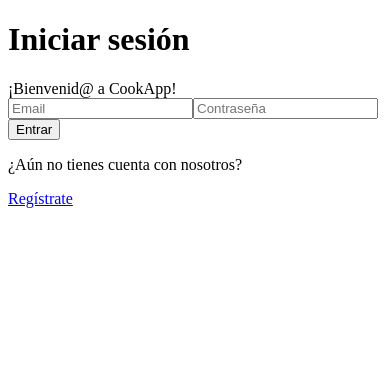
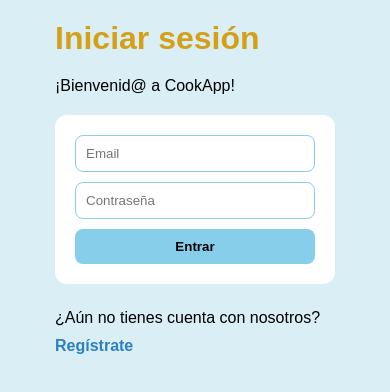
Before and after one commit to asolermaria/CookApp-Frontend, a React (Vite) app: page /login in a window 390 px wide. Shown: the top 392 px of the page. Built offline with nearby package versions, Linux system fonts and the light colour scheme; no server answers.

Commit message:
style(ui): add responsive global styles and improve recipe layouts

```diff
--- a/src/App.jsx
+++ b/src/App.jsx
@@ -6,8 +6,8 @@
 import RecipeDetail from "./pages/RecipeDetail";
 import FavouriteRecipes from "./pages/FavouriteRecipes";
 import UserDashboard from "./pages/UserDashboard";
-import CreateRecipe from "./pages/CreateRecipe"
-import EditRecipe from "./pages/EditRecipe"
+import CreateRecipe from "./pages/CreateRecipe";
+import EditRecipe from "./pages/EditRecipe";
 
 function App() {
   return (
--- a/src/components/RecipeCard.jsx
+++ b/src/components/RecipeCard.jsx
@@ -31,7 +31,7 @@
 
       <h2>{recipe.title}</h2>
 
-      <p>Creador: {recipe.user_id?.name}</p>
+      <span>Creador: <b>{recipe.user_id?.name}</b></span>
 
       <Link to={`/recipes/${recipe._id}`}>Ver detalle</Link>
     </div>
--- a/src/main.jsx
+++ b/src/main.jsx
@@ -2,6 +2,7 @@
 import { createRoot } from "react-dom/client";
 
 import App from "./App.jsx";
+import "./styles/index.css";
 
 import { AuthProvider } from "./context/AuthContext.jsx";
 
--- a/src/pages/CreateRecipe.jsx
+++ b/src/pages/CreateRecipe.jsx
@@ -31,7 +31,8 @@
         // Convertimos ingredientes de String a Array
         ingredients: formData.ingredients
           .split(",") // Separa elementos del array por comas
-          .map((ingredient) => ingredient.trim()), // Limpia espacios al principio y al final de cada ingrediente
+          .map((ingredient) => ingredient.trim()) // Limpia espacios al principio y al final de cada ingrediente
+          .filter((ingredient) => ingredient !== ""), // Evita guardar ingredientes vacíos si el usuario añade comas extra
       });
 
       alert("Receta creada");
--- a/src/pages/FavouriteRecipes.jsx
+++ b/src/pages/FavouriteRecipes.jsx
@@ -48,15 +48,18 @@
 
   return (
     <div className="favorites-page">
-      <Link to="/home">Volver al inicio</Link>
+      <div className="favorites-container">
+        <Link to="/home">Ver todas las recetas</Link>
 
         <h1>Mis recetas favoritas</h1>
 
+        <div className="recipes-container">
           {favorites
             .filter((favorite) => favorite.recipe_id) // Filtramos solo por los favoritos que tengan recipe_id, así evitamos recetas borradas
             .map((favorite) => (
               <div className="recipe-card" key={favorite._id}>
-            <button type="button"
+                <button
+                  type="button"
                   onClick={() => handleRemoveFavorite(favorite.recipe_id._id)}
                 >
                   <FaHeart color="red" />
@@ -69,11 +72,17 @@
 
                 <h2>{favorite.recipe_id.title}</h2>
 
-            <p>Creador: {favorite.recipe_id.user_id?.name}</p>
+                <p>
+                  Creador: <b>{favorite.recipe_id.user_id?.name}</b>
+                </p>
 
-            <Link to={`/recipes/${favorite.recipe_id._id}`}>Ver detalle</Link>
+                <Link to={`/recipes/${favorite.recipe_id._id}`}>
+                  Ver detalle
+                </Link>
               </div>
             ))}
+        </div>
+      </div>
     </div>
   );
 };
--- a/src/pages/Home.jsx
+++ b/src/pages/Home.jsx
@@ -43,11 +43,11 @@
   }, [title, difficulty]);
 
   return (
-    <div className="recipes-page">
-      <div className="recipes-container">
+    <div className="home-page">
+      <div className="home-container">
         <h1>CookApp</h1>
 
-        <span>¡Bienvenid@, {user?.name}!</span>
+        <span>¡Bienvenid@, <b>{user?.name}</b>!</span>
 
         <nav className="home-nav">
           <Link to="/user-dashboard">Ver mi perfil</Link>
@@ -60,8 +60,9 @@
           difficulty={difficulty}
           setDifficulty={setDifficulty}
         />
-
-        <RecipeList recipes={recipes} loading={loading} />
+        <div className="recipes-container">
+          <RecipeList recipes={recipes} loading={loading} />
+        </div>
       </div>
     </div>
   );
--- a/src/pages/Login.jsx
+++ b/src/pages/Login.jsx
@@ -62,7 +62,7 @@
           <button type="submit">Entrar</button>
         </form>
 
-        {error && <p>{error}</p>}
+        {error && <p className="mensaje-error">{error}</p>}
 
         <div className="login-footer">
           <p>¿Aún no tienes cuenta con nosotros?</p>
--- a/src/pages/RecipeDetail.jsx
+++ b/src/pages/RecipeDetail.jsx
@@ -37,17 +37,31 @@
 
   return (
     <div className="recipe-detail-page">
-      <Link to="/home">Ver todas las recetas</Link>
-      <Link to="/user-dashboard">Ir a mi perfil</Link>
+      <div className="recipe-detail-container">
+        <nav className="recipe-detail-nav">
+          <Link to="/home">Ver todas las recetas</Link>
+          <Link to="/user-dashboard">Ir a mi perfil</Link>
+        </nav>
 
-      {loading && <p>Cargando receta...</p>}
-
-      <img src={recipe.image} alt={recipe.title} />
-      <h1>{recipe.title}</h1>
-      <p>Ingredientes: {recipe.ingredients?.join(", ")}</p>
-      <p>Pasos: {recipe.steps}</p>
-      <p>Dificultad: {recipe.difficulty}</p>
-      <p>Creador: {recipe.user_id?.name}</p>
+        <img src={recipe.image} alt={recipe.title} />
+        <h1>{recipe.title}</h1>
+        <p>
+          <b>Ingredientes: </b>
+          {recipe.ingredients?.join(", ")}
+        </p>
+        <p>
+          <b>Pasos: </b>
+          {recipe.steps}
+        </p>
+        <p>
+          <b>Dificultad: </b>
+          {recipe.difficulty}
+        </p>
+        <p>
+          <b>Creador: </b>
+          <b>{recipe.user_id?.name}</b>
+        </p>
+      </div>
     </div>
   );
 };
--- a/src/pages/Register.jsx
+++ b/src/pages/Register.jsx
@@ -70,7 +70,7 @@
           <button type="submit">Registrarse</button>
         </form>
 
-        {error && <p>{error}</p>}
+        {error && <p className="mensaje-error">{error}</p>}
         {error === "Email ya registrado" && (
           <Link to="/login">¿Quieres iniciar sesión?</Link>
         )}
--- /dev/null
+++ b/src/styles/index.css
@@ -0,0 +1,220 @@
+/* VARIABLES GLOBALES */
+:root {
+  --primary-color: #87ceeb;
+  --primary-hover: #6fc4e4;
+  --secondary-color: #d4a017;
+  --background-color: #daeef5;
+}
+
+* {
+  box-sizing: border-box;
+  margin: 0;
+  padding: 0;
+}
+
+/* LAYOUT GENERAL */
+.login-page,
+.register-page,
+.recipes-page,
+.recipe-detail-page,
+.favorites-page,
+.user-dashboard-page,
+.create-recipe-page,
+.edit-recipe-page {
+  padding: 20px;
+}
+
+/* CONTAINERS */
+.login-container,
+.register-container,
+.home-container,
+.recipe-detail-container,
+.user-dashboard-container,
+.favorites-container,
+.create-recipe-container,
+.edit-recipe-container {
+  width: 80%;
+  margin: auto;
+}
+
+/* ESTILOS GLOBALES */
+body {
+    margin: 0;
+  background: var(--background-color);
+  font-family: Arial, sans-serif;
+  color: black;
+}
+
+form {
+  display: flex;
+  flex-direction: column;
+  margin: 20px 0;
+  gap: 10px;
+  background: white;
+  padding: 20px;
+  border-radius: 12px;
+}
+
+input,
+textarea,
+select {
+  padding: 10px;
+  border: 1px solid var(--primary-color);
+  border-radius: 8px;
+}
+
+input:focus,
+textarea:focus,
+select:focus {
+  outline: none;
+  border: 1px solid var(--secondary-color);
+}
+
+button {
+  padding: 10px;
+  border: none;
+  border-radius: 8px;
+  background: var(--primary-color);
+  color: black;
+  font-weight: bold;
+  cursor: pointer;
+}
+
+button:hover {
+  background: var(--primary-hover);
+}
+
+h1,
+h2 {
+  color: var(--secondary-color);
+}
+
+h1 {
+  margin-bottom: 20px;
+}
+
+h2 {
+  margin: 10px 0;
+}
+
+span,
+p {
+  display: block;
+  margin: 10px 0;
+}
+
+/* span {
+  font-weight: bold;
+} */
+
+a {
+  text-decoration: none;
+  color: #2f80c0;
+  font-weight: bold;
+}
+
+a:hover {
+  color: var(--secondary-color);
+}
+
+/* CLASES */
+.recipe-card {
+  background: white;
+  padding: 15px;
+  border-radius: 12px;
+  margin-top: 20px;
+  display: flex;
+  flex-direction: column;
+  gap: 10px;
+  box-shadow: 0 2px 8px rgba(0, 0, 0, 0.1);
+}
+
+.recipe-card img {
+  width: 100%;
+  height: 200px;
+  object-fit: cover;
+  border-radius: 12px;
+}
+
+.recipe-card a {
+  margin-top: 5px;
+}
+
+.recipe-card button {
+  margin-top: 10px;
+}
+
+.recipe-detail-page img {
+  width: 100%;
+  max-height: 400px;
+  object-fit: cover;
+  border-radius: 12px;
+}
+
+.home-nav,
+.recipe-detail-nav {
+  display: flex;
+  gap: 20px;
+  margin: 20px 0;
+}
+
+.recipes-filters {
+  display: flex;
+  gap: 10px;
+  margin: 20px 0;
+}
+
+.recipes-container {
+  display: grid;
+  gap: 20px;
+}
+
+.delete-button {
+  background-color: red;
+}
+
+.register-footer,
+.login-footer {
+  margin-top: 25px;
+}
+
+.mensaje-error {
+  color: red;
+  font-weight: bold;
+}
+
+.user-dashboard-msg-bienvenida{
+    margin-top: 40px;
+    margin-bottom: 25px;
+}
+
+.user-dashboard-options{
+    display: flex;
+    flex-direction: column;
+    gap: 10px;
+    margin-bottom: 40px;
+}
+
+.user-dashboard-options button{
+    color: white;
+    background-color: red;
+    width: fit-content;
+}
+
+/* MEDIA QUERIES */
+@media (min-width: 768px) {
+  .recipes-container {
+    grid-template-columns: 1fr 1fr;
+  }
+}
+
+@media (max-width: 600px) {
+  .recipes-filters {
+    flex-direction: column;
+  }
+
+  .home-nav,
+  .recipe-detail-nav {
+    flex-direction: column;
+  }
+}
```
Also changed, not shown: src/pages/UserDashboard.jsx (+15 -5 lines). Lines whose indentation alone changed are shown as unchanged.
